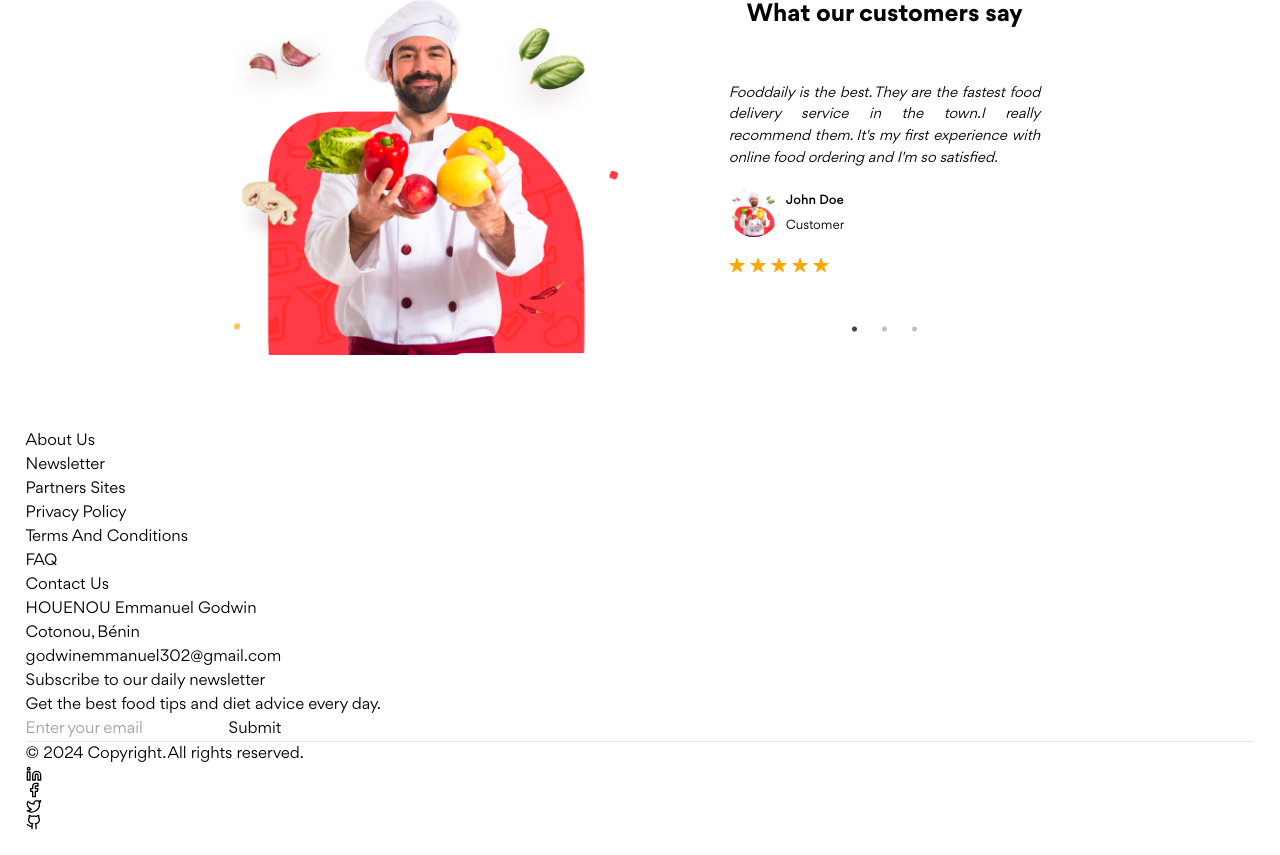
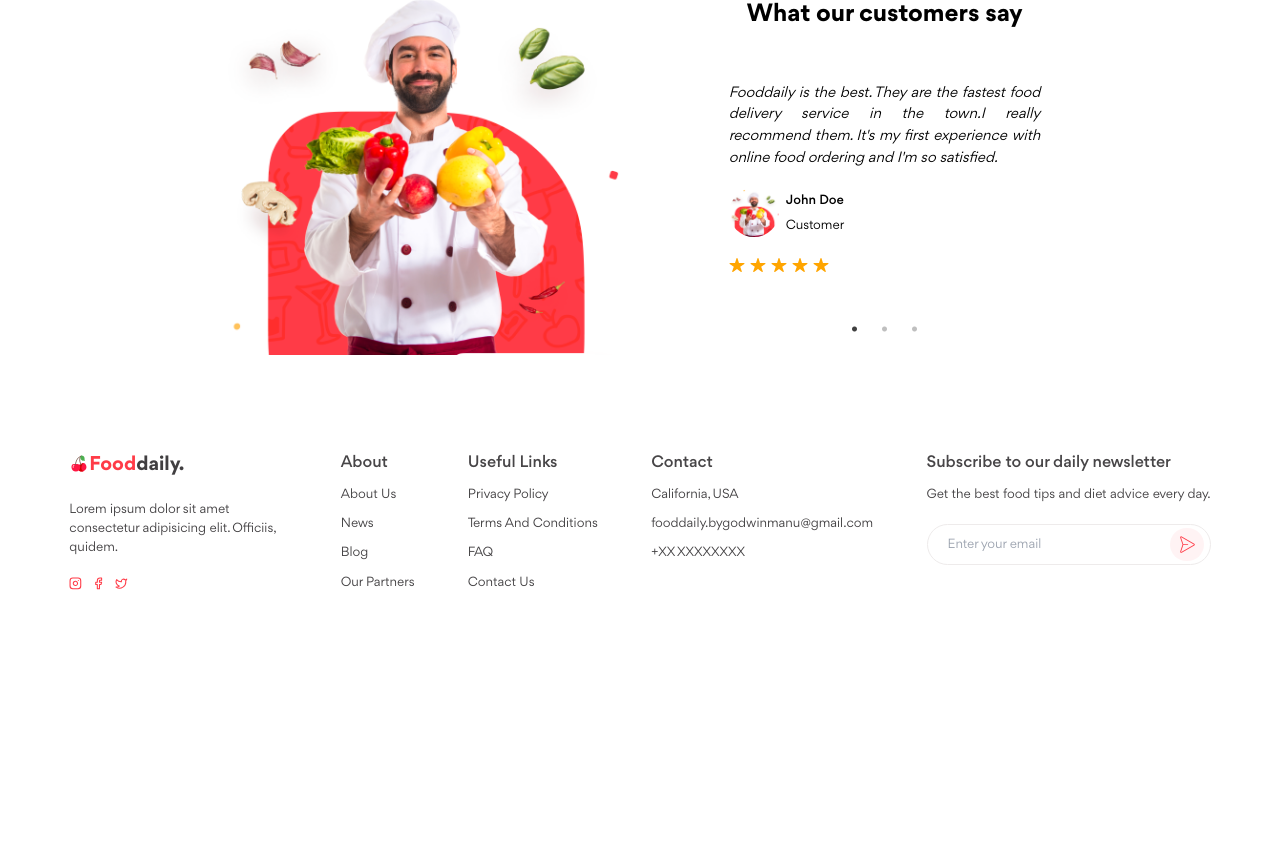
Before and after one commit to godwinmanu/Fooddaily, a Next.js app: page / in a window 1280 px wide. Shown: the part 1511-2366 px from the top of the page. After the commit the page ends 2151 px from the top, so only its background shows below. Built offline with nearby package versions, Linux system fonts and the light colour scheme.

Commit message:
Add footer

```diff
--- a/app/globals.css
+++ b/app/globals.css
@@ -48,18 +48,12 @@ h6 {
 
 html {
   background-image: linear-gradient(
-    140deg,
-    hsl(0deg 70% 96%) 0%,
-    hsl(0deg 70% 96%) 1%,
-    hsl(0deg 70% 97%) 2%,
-    hsl(0deg 71% 97%) 2%,
-    hsl(0deg 71% 98%) 3%,
-    hsl(0deg 71% 98%) 4%,
-    hsl(0deg 71% 98%) 5%,
-    hsl(0deg 72% 99%) 7%,
-    hsl(0deg 72% 99%) 11%,
-    hsl(0deg 72% 99%) 19%,
-    hsl(0deg 72% 100%) 45%,
-    hsl(0deg 0% 100%) 100%
+    180deg,
+    hsl(354deg 100% 98%) 0%,
+    hsl(353deg 100% 98%) 0%,
+    hsl(350deg 100% 99%) 2%,
+    hsl(0deg 100% 99%) 9%,
+    hsl(0deg 100% 100%) 23%,
+    hsl(0deg 0% 100%) 86%
   );
 }
--- /dev/null
+++ b/components/BrandLogo/index.scss
@@ -0,0 +1,16 @@
+@import "../../styles/common.scss";
+
+.brand-name {
+  font-size: 1.2rem;
+  font-weight: bold;
+  display: flex;
+  height: 100;
+
+  img {
+    translate: 0 -2px;
+  }
+
+  span:nth-child(2) {
+    color: $mainColor;
+  }
+}
--- /dev/null
+++ b/components/BrandLogo/index.tsx
@@ -0,0 +1,16 @@
+import React from "react";
+import "./index.scss";
+import Image from "next/image";
+import cherry from "@/public/img/cherry.svg";
+
+const BrandLogo = () => {
+  return (
+    <div className="brand-name">
+      <Image src={cherry} alt="cherry" width={20} height={20} />
+      <span>Food</span>
+      <span>daily.</span>
+    </div>
+  );
+};
+
+export default BrandLogo;
--- a/components/Footer/index.scss
+++ b/components/Footer/index.scss
@@ -1,3 +1,84 @@
+@import "../../styles/common.scss";
+
 footer {
-  padding: 2%;
+  width: 100%;
+  display: flex;
+  padding: 2rem;
+  font-size: 0.8rem;
+  color: #413f41;
+  justify-content: space-evenly;
+
+  .about-brand,
+  .contact,
+  .newsletter,
+  .about-firm,
+  .about-website {
+    display: flex;
+    flex-direction: column;
+    gap: 10px;
+    padding: 1rem;
+
+    h3 {
+      color: #474547;
+      font-weight: 500;
+      font-size: 1rem;
+    }
+
+    .section-infos {
+      list-style: none;
+      display: flex;
+      flex-direction: column;
+      gap: 10px;
+    }
+  }
+
+  .about-brand {
+    display: flex;
+    flex-direction: column;
+    gap: 10px;
+    width: 250px;
+
+    p {
+      padding: 10px 0px;
+    }
+
+    .social-media {
+      display: flex;
+      align-items: center;
+      gap: 10px;
+      color: $mainColor;
+
+      .social-link:hover {
+        cursor: pointer;
+      }
+    }
+  }
+
+  .newsletter {
+    form {
+      padding-top: 10px;
+      display: flex;
+      align-items: center;
+      width: 100%;
+      position: relative;
+
+      input {
+        width: 100%;
+        border-radius: 25px;
+        border: 0.5px solid rgb(238, 235, 235);
+        padding: 10px 20px;
+        outline: none;
+      }
+
+      button {
+        color: $mainColor;
+        font-size: 1.2rem;
+        position: absolute;
+        right: 7px;
+        border-radius: 50%;
+        padding: 7px;
+        background-color: rgba($color: $mainColor, $alpha: 0.06);
+      }
+    }
+  }
 }
--- a/components/Footer/index.tsx
+++ b/components/Footer/index.tsx
@@ -1,26 +1,48 @@
 import Link from "next/link";
 import "./index.scss";
-import { LuFacebook, LuGithub, LuLinkedin, LuTwitter } from "react-icons/lu";
+import { LuFacebook, LuInstagram, LuTwitter } from "react-icons/lu";
+import BrandLogo from "../BrandLogo";
+import { PiPaperPlaneRightLight } from "react-icons/pi";
 
 const Footer = () => {
   return (
     <footer>
-      <div className="general-infos">
-        <ul className="about-firm">
+      <div className="about-brand">
+        <BrandLogo />
+        <p>
+          Lorem ipsum dolor sit amet consectetur adipisicing elit. Officiis,
+          quidem.
+        </p>
+        <div className="social-media">
+          <LuInstagram className="social-link" />
+          <LuFacebook className="social-link" />
+          <LuTwitter className="social-link" />
+        </div>
+      </div>
+      <div className="about-firm">
+        <h3>About</h3>
+        <ul className="section-infos">
           <li>
             {" "}
             <Link href="#">About Us</Link>{" "}
           </li>
           <li>
             {" "}
-            <Link href="#">Newsletter</Link>{" "}
+            <Link href="#">News</Link>{" "}
           </li>
           <li>
             {" "}
-            <Link href="#">Partners Sites</Link>{" "}
+            <Link href="#">Blog</Link>{" "}
+          </li>
+          <li>
+            {" "}
+            <Link href="#">Our Partners</Link>{" "}
           </li>
         </ul>
-        <ul className="about-website">
+      </div>
+      <div className="about-website">
+        <h3>Useful Links</h3>
+        <ul className="section-infos">
           <li>
             {" "}
             <Link href="#">Privacy Policy</Link>{" "}
@@ -38,34 +60,26 @@ const Footer = () => {
             <Link href="#">Contact Us</Link>{" "}
           </li>
         </ul>
-        <div className="about-dev">
-          <p>HOUENOU Emmanuel Godwin</p>
-          <p>Cotonou, Bénin</p>
-          <a href="mailto:godwinemmanuel302@gmail.com">
-            godwinemmanuel302@gmail.com
+      </div>
+      <div className="contact">
+        <h3>Contact</h3>
+        <div className="section-infos">
+          <p>California, USA</p>
+          <a href="mailto:fooddaily.bygodwinmanu@gmail.com">
+            fooddaily.bygodwinmanu@gmail.com
           </a>
-          <a href="tel:+22963797435"></a>
-        </div>
-        <div className="newsletter">
-          <h3>Subscribe to our daily newsletter</h3>
-          <p>Get the best food tips and diet advice every day.</p>
-          <form>
-            <input type="email" name="email" placeholder="Enter your email" />
-            <button>Submit</button>
-          </form>
+          <a href="#">+XX XXXXXXXX</a>
         </div>
       </div>
-      <hr />
-      <div className="copyright-social-infos">
-        <div className="copyright">
-          &copy; 2024 Copyright. All rights reserved.
-        </div>
-        <div className="social-media">
-          <LuLinkedin />
-          <LuFacebook />
-          <LuTwitter />
-          <LuGithub />
-        </div>
+      <div className="newsletter">
+        <h3>Subscribe to our daily newsletter</h3>
+        <p>Get the best food tips and diet advice every day.</p>
+        <form>
+          <input type="email" name="email" placeholder="Enter your email" />
+          <button>
+            <PiPaperPlaneRightLight />
+          </button>
+        </form>
       </div>
     </footer>
   );
--- a/components/Navbar/index.scss
+++ b/components/Navbar/index.scss
@@ -9,21 +9,6 @@ nav {
   justify-content: space-between;
   align-items: center;
   width: 100%;
-
-  .brand-name {
-    font-size: 1.2rem;
-    font-weight: bold;
-    display: flex;
-    height: 100;
-
-    img {
-      translate: 0 -2px;
-    }
-
-    span:nth-child(2) {
-      color: $mainColor;
-    }
-  }
 
   ul {
     list-style-type: none;
--- a/components/Navbar/index.tsx
+++ b/components/Navbar/index.tsx
@@ -5,8 +5,7 @@ import "./index.scss";
 import { ShoppingCart, User } from "lucide-react";
 import { usePathname } from "next/navigation";
 import { menuLinks } from "@/routes";
-import Image from "next/image";
-import cherry from "@/public/img/cherry.svg";
+import BrandLogo from "../BrandLogo";
 
 const Navbar = () => {
   const urlPathName = usePathname();
@@ -17,11 +16,7 @@ const Navbar = () => {
 
   return (
     <nav>
-      <div className="brand-name">
-        <Image src={cherry} alt="cherry" width={20} height={20} />
-        <span>Food</span>
-        <span>daily.</span>
-      </div>
+      <BrandLogo />
       <ul>
         {menuLinks.map((item, index) => {
           return (
```
